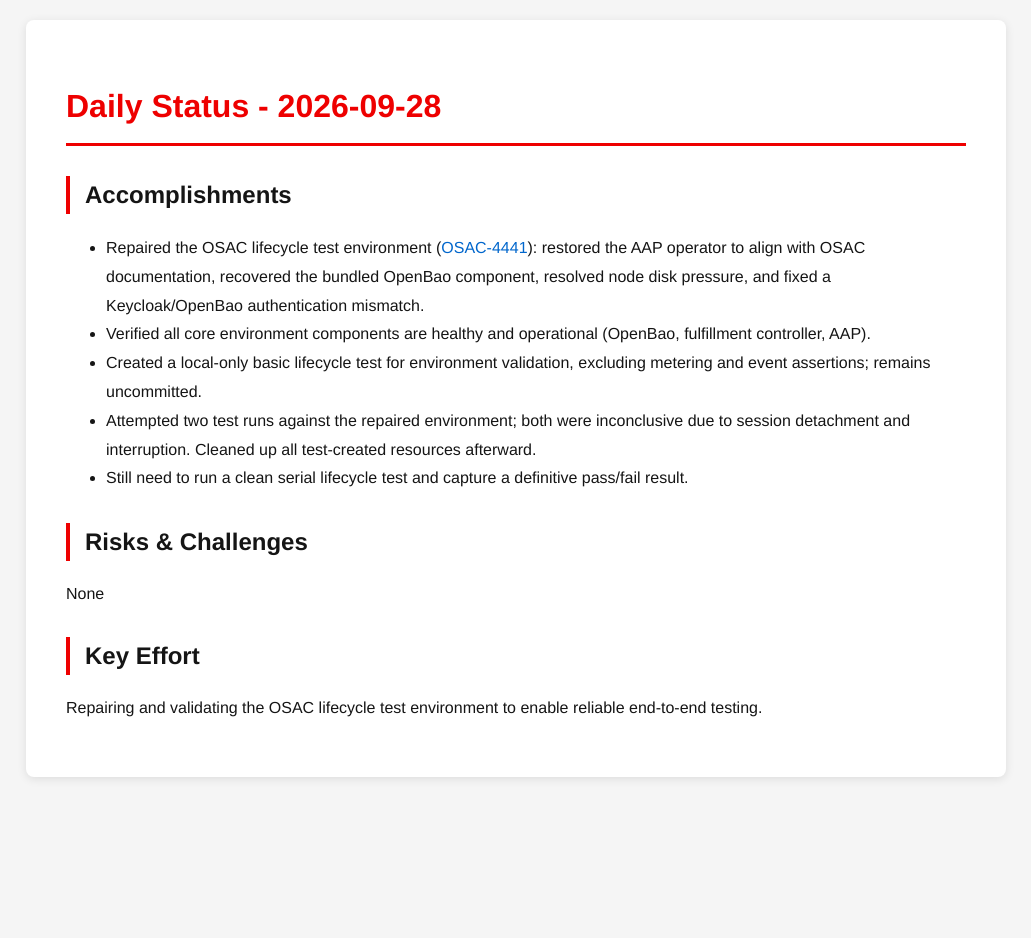
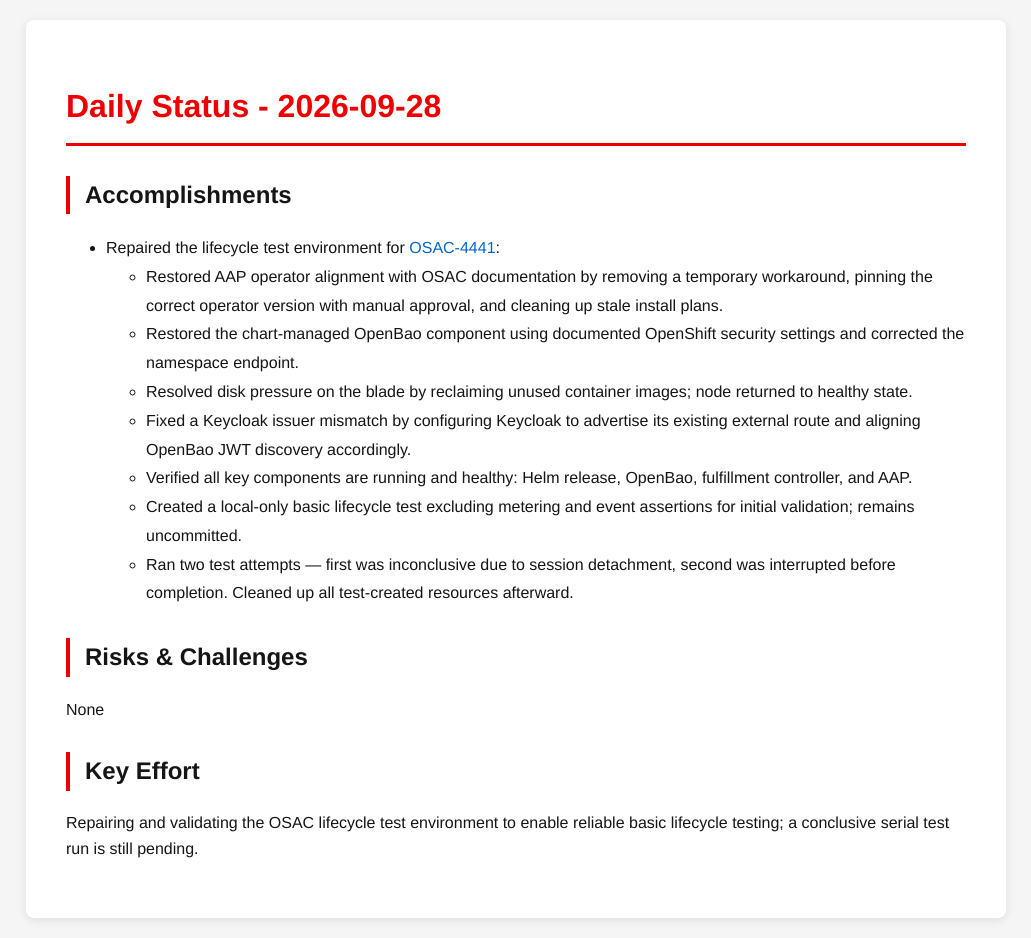
Before and after one commit to tzvatot/daily-status, a Jekyll site: the page built from 2026-09-28.md, in a window 1280 px wide. Shown: the whole page, without its empty margins (124-1155 px from the left). Built offline with Jekyll 4.4.1, drawn with Linux system fonts in a browser that asks for light colours; before the commit the page ends 900 px from its top, so only the background shows below that.

Commit message:
Daily status update - 2026-09-28

```diff
--- a/2026-09-28.md
+++ b/2026-09-28.md
@@ -7,14 +7,17 @@
 # Daily Status - 2026-09-28
 
 ## Accomplishments
-- Repaired the OSAC lifecycle test environment ([OSAC-4441](https://redhat.atlassian.net/browse/OSAC-4441)): restored the AAP operator to align with OSAC documentation, recovered the bundled OpenBao component, resolved node disk pressure, and fixed a Keycloak/OpenBao authentication mismatch.
-- Verified all core environment components are healthy and operational (OpenBao, fulfillment controller, AAP).
-- Created a local-only basic lifecycle test for environment validation, excluding metering and event assertions; remains uncommitted.
-- Attempted two test runs against the repaired environment; both were inconclusive due to session detachment and interruption. Cleaned up all test-created resources afterward.
-- Still need to run a clean serial lifecycle test and capture a definitive pass/fail result.
+- Repaired the lifecycle test environment for [OSAC-4441](https://redhat.atlassian.net/browse/OSAC-4441):
+  - Restored AAP operator alignment with OSAC documentation by removing a temporary workaround, pinning the correct operator version with manual approval, and cleaning up stale install plans.
+  - Restored the chart-managed OpenBao component using documented OpenShift security settings and corrected the namespace endpoint.
+  - Resolved disk pressure on the blade by reclaiming unused container images; node returned to healthy state.
+  - Fixed a Keycloak issuer mismatch by configuring Keycloak to advertise its existing external route and aligning OpenBao JWT discovery accordingly.
+  - Verified all key components are running and healthy: Helm release, OpenBao, fulfillment controller, and AAP.
+  - Created a local-only basic lifecycle test excluding metering and event assertions for initial validation; remains uncommitted.
+  - Ran two test attempts — first was inconclusive due to session detachment, second was interrupted before completion. Cleaned up all test-created resources afterward.
 
 ## Risks & Challenges
 None
 
 ## Key Effort
-Repairing and validating the OSAC lifecycle test environment to enable reliable end-to-end testing.
+Repairing and validating the OSAC lifecycle test environment to enable reliable basic lifecycle testing; a conclusive serial test run is still pending.
```
